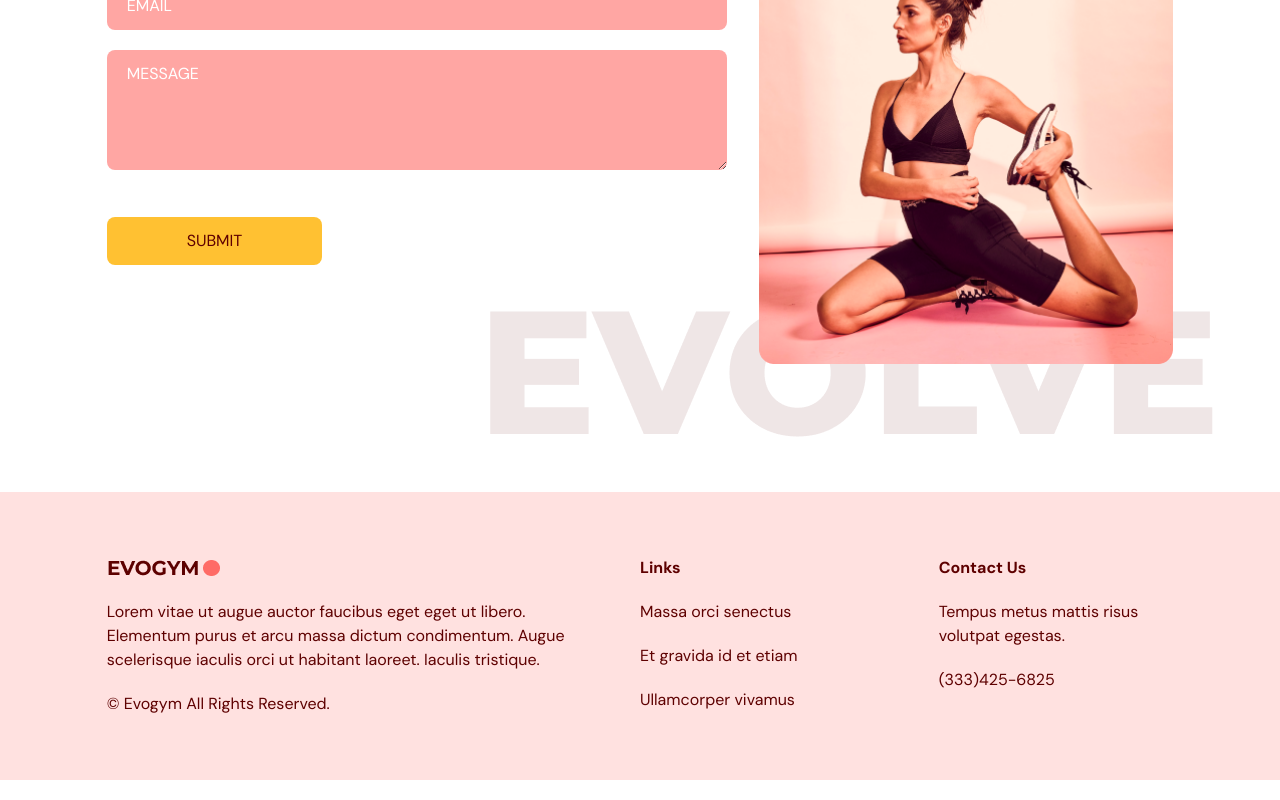
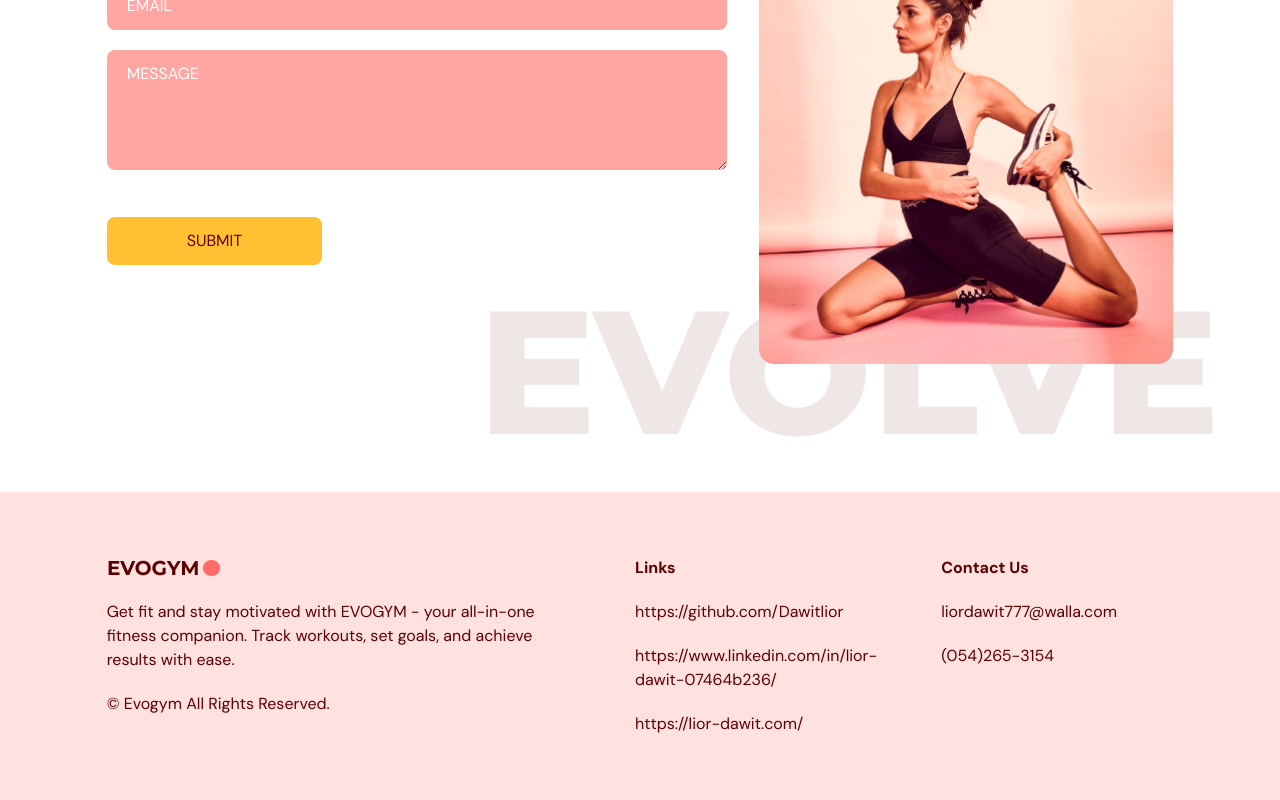
Before and after one commit to Dawitlior/EVOGYM, a React (Vite) app: page / in a window 1280 px wide. Shown: the part 3835-4635 px from the top of the page. Built offline with nearby package versions, Linux system fonts and the light colour scheme.

Commit message:
footer update

```diff
--- a/src/scenes/footer/index.tsx
+++ b/src/scenes/footer/index.tsx
@@ -7,22 +7,21 @@ const Footer = () => {
         <div className="mt-16 basis-1/2 md:mt-0">
           <img alt="logo" src={Logo} />
           <p className="my-5">
-            Lorem vitae ut augue auctor faucibus eget eget ut libero. Elementum
-            purus et arcu massa dictum condimentum. Augue scelerisque iaculis
-            orci ut habitant laoreet. Iaculis tristique.
+            Get fit and stay motivated with EVOGYM - your all-in-one fitness
+            companion. Track workouts, set goals, and achieve results with ease.
           </p>
           <p>© Evogym All Rights Reserved.</p>
         </div>
         <div className="mt-16 basis-1/4 md:mt-0">
           <h4 className="font-bold">Links</h4>
-          <p className="my-5">Massa orci senectus</p>
-          <p className="my-5">Et gravida id et etiam</p>
-          <p>Ullamcorper vivamus</p>
+          <p className="my-5">https://github.com/Dawitlior</p>
+          <p className="my-5">https://www.linkedin.com/in/lior-dawit-07464b236/</p>
+          <p>https://lior-dawit.com/</p>
         </div>
         <div className="mt-16 basis-1/4 md:mt-0">
           <h4 className="font-bold">Contact Us</h4>
-          <p className="my-5">Tempus metus mattis risus volutpat egestas.</p>
-          <p>(333)425-6825</p>
+          <p className="my-5">liordawit777@walla.com</p>
+          <p>(054)265-3154</p>
         </div>
       </div>
     </footer>
```
